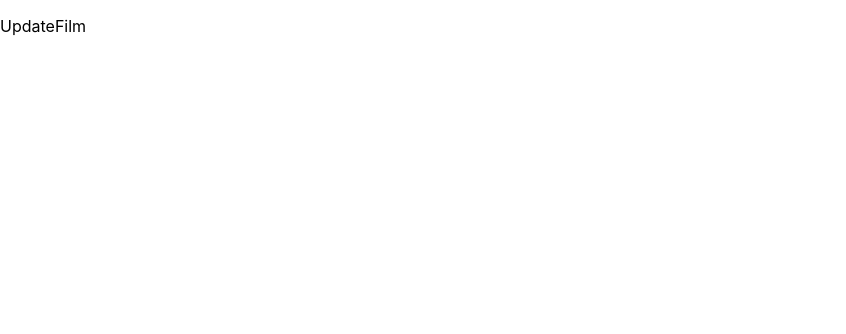
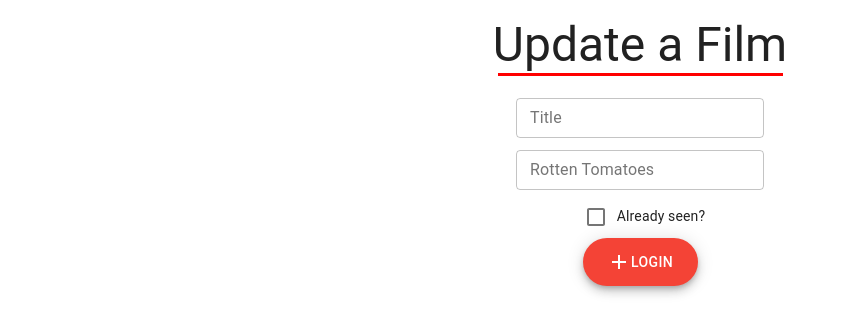
Before and after one commit to Ruberoni/drama-keeper, a React (Create React App) app in the folder client/: page / in a window 1280 px wide. Shown: the top 334 px of the page, without its empty margins (0-846 px from the left). Built offline with nearby package versions, Linux system fonts and the light colour scheme.

Commit message:
Update Film component and general clean code

```diff
--- a/client/src/components/CreateFilm/CreateFilm.tsx
+++ b/client/src/components/CreateFilm/CreateFilm.tsx
@@ -37,13 +37,13 @@ const useFormStyles = makeStyles(() =>
   })
 )
 
-interface formValues {
+export interface IFormValues {
   title: string,
   rottenTomatoesLink: string,
   watched: boolean
 }
 
-const validationSchema = yup.object({
+export const validationSchema = yup.object({
   title: yup
     .string()
     .required('film title is required'),
@@ -61,7 +61,7 @@ export function Forms () {
       watched: false
     },
     validationSchema: validationSchema,
-    onSubmit: (values: formValues) => {
+    onSubmit: (values: IFormValues) => {
       alert(JSON.stringify(values, null, 2))
     }
   })
--- a/client/src/components/UpdateFilm/UpdateFilm.tsx
+++ b/client/src/components/UpdateFilm/UpdateFilm.tsx
@@ -1,7 +1,103 @@
-import React from 'react';
+import React from "react";
+import { makeStyles, createStyles } from "@material-ui/core/styles";
+import Paper from "@material-ui/core/Paper";
+import Typography from "@material-ui/core/Typography";
+import Fab from '@material-ui/core/Fab';
+import TextField from '@material-ui/core/TextField';
+import Checkbox from '@material-ui/core/Checkbox';
+import { useFormik } from 'formik'
+import AddIcon from '@material-ui/icons/Add';
+import { UnderlinedHeading } from '../Text/Text'
+import { IFormValues, validationSchema } from '../CreateFilm/CreateFilm'
 
-function UpdateFilm() {
-  return (<p>UpdateFilm</p>)
+const useStyles = makeStyles(() =>
+  createStyles({
+    root: {
+      width: "90%",
+      maxWidth: 300,
+      padding: '1px 0px  17px',
+      backgroundColor: "white",
+      borderRadius: 23,
+      margin: 'auto'
+    },
+    form: {
+      display: 'flex',
+      flexDirection: 'column',
+      alignItems: 'center'
+    },
+    textField: {
+      margin: '6px 0px'
+    }
+  })
+);
+
+export function Forms ()  {
+  const formik = useFormik({
+    initialValues: {
+      title: '',
+      rottenTomatoesLink: '',
+      watched: false
+    },
+    validationSchema: validationSchema,
+    onSubmit: (values: IFormValues) => {
+      alert(JSON.stringify(values, null, 2))
+    }
+  })
+
+
+  const classes = useStyles()
+
+  return (
+    <div>
+       <form className={classes.form} onSubmit={formik.handleSubmit}>
+         <TextField
+           variant='outlined'
+           size='small'
+           name='title'
+           label='Title'
+           value={formik.values.title}
+           onChange={formik.handleChange}
+           error={formik.touched.title && Boolean(formik.errors.title)}
+           helperText={formik.touched.title && formik.errors.title}
+            className={classes.textField}
+
+         />
+
+         <TextField
+           variant='outlined'
+           size='small'
+           name='rottenTomatoesLink'
+           label='Rotten Tomatoes'
+           value={formik.values.rottenTomatoesLink}
+           onChange={formik.handleChange}
+           error={formik.touched.rottenTomatoesLink && Boolean(formik.errors.rottenTomatoesLink)}
+           helperText={formik.touched.rottenTomatoesLink && formik.errors.rottenTomatoesLink}
+           className={classes.textField}
+         />
+         <div>
+           <Checkbox
+            inputProps={{ name: 'watched', 'aria-label': 'primary checkbox' }}
+            id='watched'
+            value={formik.values.watched}
+            onChange={formik.handleChange}
+          />
+          <Typography style={{display: 'inline'}} variant='body2'>Already seen?</Typography>
+        </div>
+         <Fab style={{width: 115}} color='primary' variant='extended' type="submit">
+           <AddIcon /> Login
+         </Fab>
+
+       </form>
+    </div>
+  )
 }
 
-export default UpdateFilm;
+export default function Login() {
+  const classes = useStyles();
+  return (
+    <Paper className={classes.root} elevation={0}>
+      <p><UnderlinedHeading text="Update a Film" /></p>
+      <Forms />
+    </Paper>
+  );
+}
```
Also changed, not shown: client/src/components/FilmItem/FilmItem.tsx (+14 -8 lines), client/src/components/Login/Login.tsx (+2 -6 lines), client/src/components/Register/Register.tsx (+128 -4 lines).
